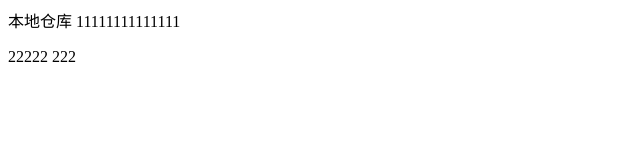
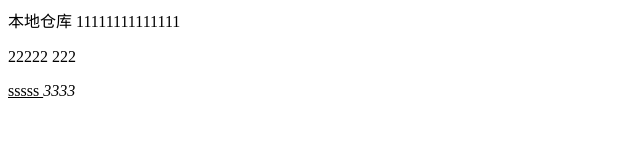
Before and after one commit to hgsunlu/git-demo, a plain HTML site: page index.html in a window 1280 px wide. Shown: the full height of the page, 0-640 px from the left. Drawn offline with Linux system fonts and the light colour scheme.

Commit message:
A程序员的最后一次提交

```diff
--- a/index.html
+++ b/index.html
@@ -13,6 +13,12 @@
     <p>
         22222 222
     </p>
+    <u>
+        sssss
+    </u>
+    <i>
+        3333
+    </i>
 </body>
 
 </html>
```
